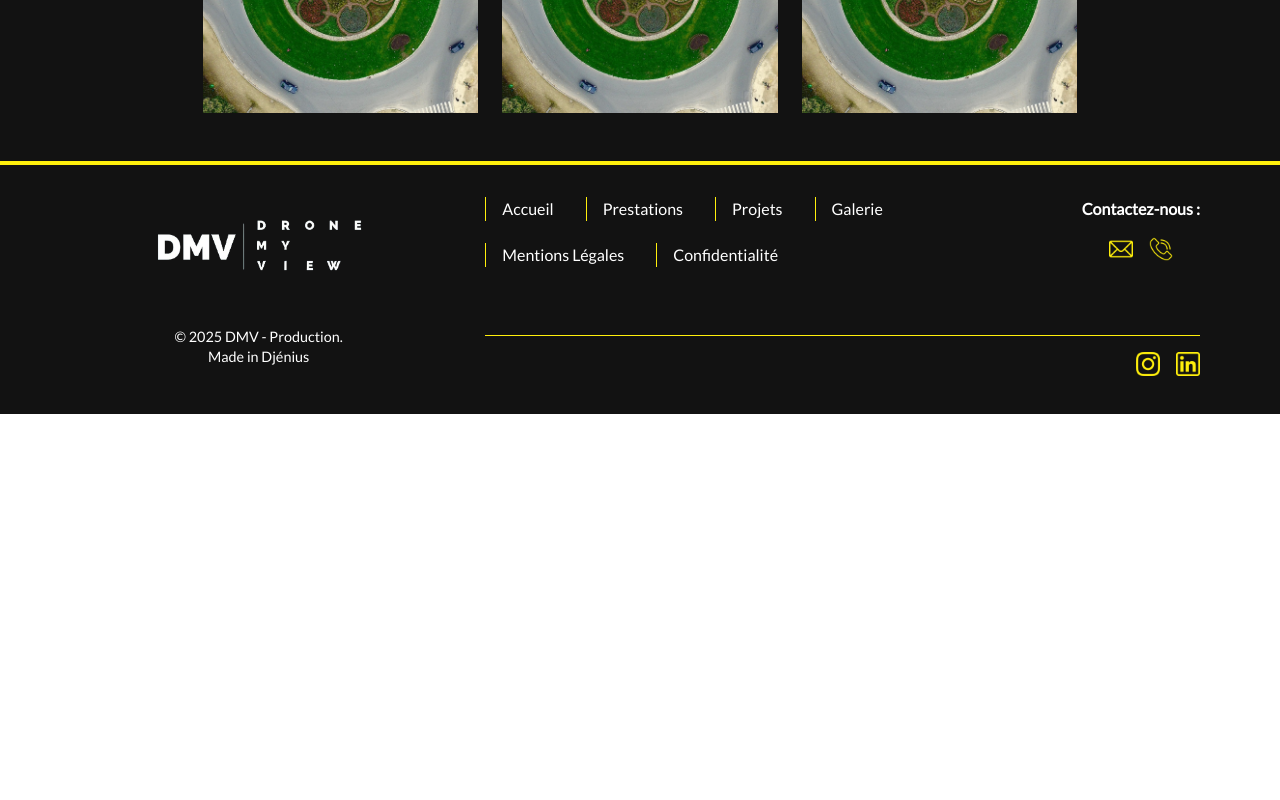
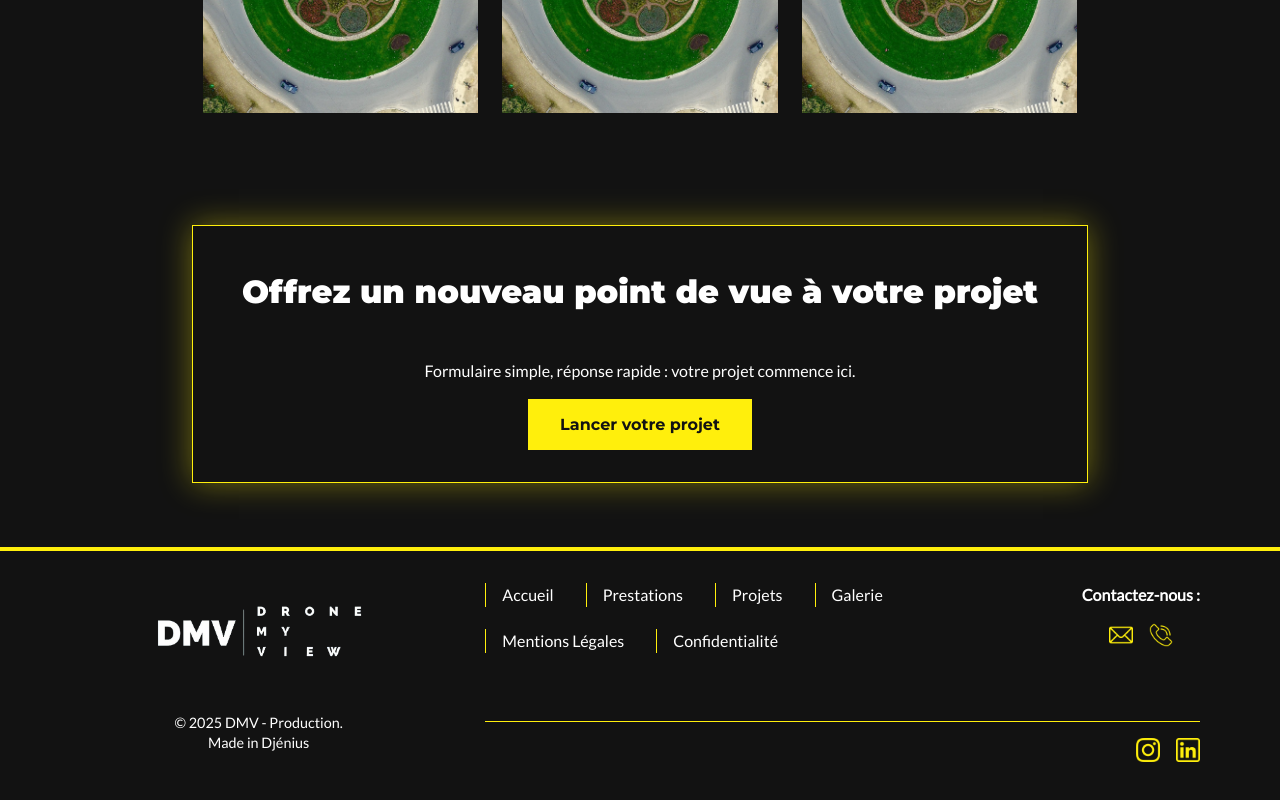
Before and after one commit to Guillaume811/site_dmv, a React (Create React App) app: page /projet/project-a in a window 1280 px wide. Shown: the part 1326-2126 px from the top of the page. Before the commit the page ends 1740 px from the top, so only its background shows below. Built offline with nearby package versions, Linux system fonts and the light colour scheme.

Commit message:
feat: ajout de la section de contact sur les pages Galerie, Prestation, Projet et SingleProject

```diff
--- a/src/pages/Galerie/Galerie.tsx
+++ b/src/pages/Galerie/Galerie.tsx
@@ -6,6 +6,7 @@ import stylesBasicSection from "../../components/sections/BasicSection/BasicSect
 import BackgroundHeading from '../../assets/pictures/background/heading.jpg';
 import { GalleryType } from '../../types/gallery.types';
 import { GalleryService } from '../../services/GalleryService';
+import ContactSection from '../../components/sections/ContactSection/ContactSection';
 
 /* Component Page Galerie
 * Render logic :
@@ -47,6 +48,8 @@ const Galerie: React.FC = () => {
                 )}
 
             </BasicSection>
+
+            <ContactSection />
         </div>
     );
 };
--- a/src/pages/Prestation/Prestation.tsx
+++ b/src/pages/Prestation/Prestation.tsx
@@ -6,6 +6,7 @@ import AccordionTab from "../../components/AccordionTab/AccordionTab";
 import useIsMobile from "../../hooks/useIsMobile";
 import stylesBasicSection from "../../components/sections/BasicSection/BasicSection.module.scss";
 import BackgroundHeading from '../../assets/pictures/background/heading.jpg';
+import ContactSection from '../../components/sections/ContactSection/ContactSection';
 
 /* Component Page Prestation
 * Render logic :
@@ -29,6 +30,8 @@ const Prestation: React.FC = () => {
                 {isMobile ? <AccordionTab /> : <TabsPrestation />}
             </BasicSection>
 
+            <ContactSection />
+
         </div>
     );
 };
--- a/src/pages/Projet/Projet.tsx
+++ b/src/pages/Projet/Projet.tsx
@@ -6,6 +6,7 @@ import stylesBasicSection from "../../components/sections/BasicSection/BasicSect
 import BackgroundHeading from '../../assets/pictures/background/heading.jpg';
 import { ProjectType } from '../../types/project.types';
 import { ProjectService } from '../../services/ProjectService';
+import ContactSection from '../../components/sections/ContactSection/ContactSection';
 
 /* Component Page Projets
 * Render logic :
@@ -46,7 +47,7 @@ const Projet: React.FC = () => {
 
             </BasicSection>
 
-
+            <ContactSection />
         </div>
     );
 };
--- a/src/pages/SingleProject/SingleProject.tsx
+++ b/src/pages/SingleProject/SingleProject.tsx
@@ -6,6 +6,7 @@ import GalleryGrid from '../../components/grid/GalleryGrid/GalleryGrid';
 import stylesTitlesSection from "../../components/sections/TitleSection/TitleSection.module.scss";
 import { ProjectType } from '../../types/project.types';
 import { ProjectService } from '../../services/ProjectService';
+import ContactSection from '../../components/sections/ContactSection/ContactSection';
 
 /* Component Page SingleProject
 * This is a dynamic page.
@@ -64,6 +65,8 @@ const SingleProject: React.FC = () => {
 
 
             </TitleSection>
+
+            <ContactSection />
         </div>
 
 
```
